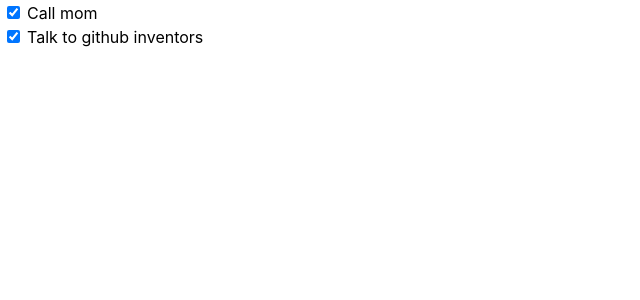
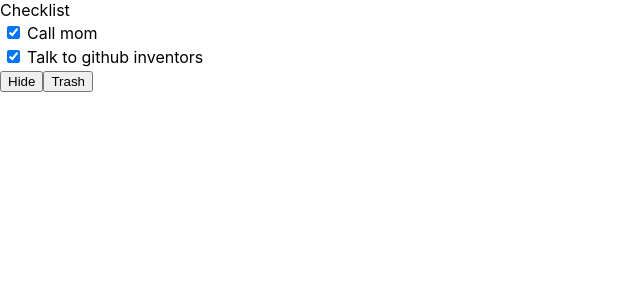
Before and after one commit to osrussell/cs124-lab2, a React (Create React App) app: page / in a window 1280 px wide. Shown: the top 300 px of the page, without its empty margins (0-640 px from the left). Built offline with nearby package versions, Linux system fonts and the light colour scheme.

Commit message:
Started to implement Select in App.js

```diff
--- a/src/App.css
+++ b/src/App.css
@@ -1,16 +1,10 @@
 .App {
+  /*background-image: url('../public/background.jpg');*/
+  /*background-size: contain;*/
+  /*background-repeat: no-repeat;*/
+  /*width: 360px;*/
+  /*height: 640px;*/
   text-align: center;
-}
-
-.App-logo {
-  height: 40vmin;
-  pointer-events: none;
-}
-
-@media (prefers-reduced-motion: no-preference) {
-  .App-logo {
-    animation: App-logo-spin infinite 20s linear;
-  }
 }
 
 .App-header {
@@ -23,16 +17,3 @@
   font-size: calc(10px + 2vmin);
   color: white;
 }
-
-.App-link {
-  color: #61dafb;
-}
-
-@keyframes App-logo-spin {
-  from {
-    transform: rotate(0deg);
-  }
-  to {
-    transform: rotate(360deg);
-  }
-}
--- a/src/App.js
+++ b/src/App.js
@@ -1,31 +1,6 @@
-import logo from './logo.svg';
+import {useEffect, useState} from 'react';
 import './App.css';
-
-import {useEffect, useState} from 'react';
-
-function Task(props) {
-  const classNames = [];
-  if (props.isSelected) {
-    classNames.push("selected");
-  }
-
-  return <tr className={classNames.join(" ")}>
-    <td> <input type={"checkbox"} checked={true} /> </td>
-    <td> {props.task} </td>
-  </tr>
-}
-
-function Tasks(props) {
-  return <table>
-    <tbody>
-    {props.data.map(t =>
-        <Task task={t.task}
-               id={t.id}
-               isSelected={true}/>
-    )}
-    </tbody>
-  </table>
-}
+import Tasks from './Tasks.js';
 
 function App(props) {
   const [currentData, setCurrentData] = useState(props.initialData) // starts with data and then setCurrentData can change it
@@ -49,9 +24,19 @@
   }
 
   // TO-DO: Pass these functions through!!
-  return <>
+  // put new item!!
+  return ( <>
+    <div id = "title">
+      Checklist
+    </div>
     <Tasks data={currentData}/>
-  </>;
+
+    <div id = "buttons">
+      <input type = "button" id = "hide" name = "hide"  value = "Hide"/>
+        <input type = "button" id = "trash" name = "trash"  value = "Trash"/>
+    </div>
+  </>
+  );
 }
 
 export default App;
--- /dev/null
+++ b/src/Task.js
@@ -0,0 +1,16 @@
+import {useEffect, useState} from 'react';
+import App from "./App";
+
+function Task(props) {
+    const classNames = [];
+    if (props.isSelected) {
+        classNames.push("selected");
+    }
+
+    return <tr className={classNames.join(" ")}>
+        <td> <input type={"checkbox"} checked={true} /> </td>
+        <td> {props.task} </td>
+    </tr>
+}
+
+export default Task;
--- /dev/null
+++ b/src/Tasks.js
@@ -0,0 +1,16 @@
+import {useEffect, useState} from 'react';
+import Task from './Task.js';
+
+function Tasks(props) {
+    return <table>
+        <tbody>
+        {props.data.map(t =>
+            <Task task={t.task}
+                  id={t.id}
+                  isSelected={true}/>
+        )}
+        </tbody>
+    </table>
+}
+
+export default Tasks
```
Also changed, not shown: public/background.jpg (added).
